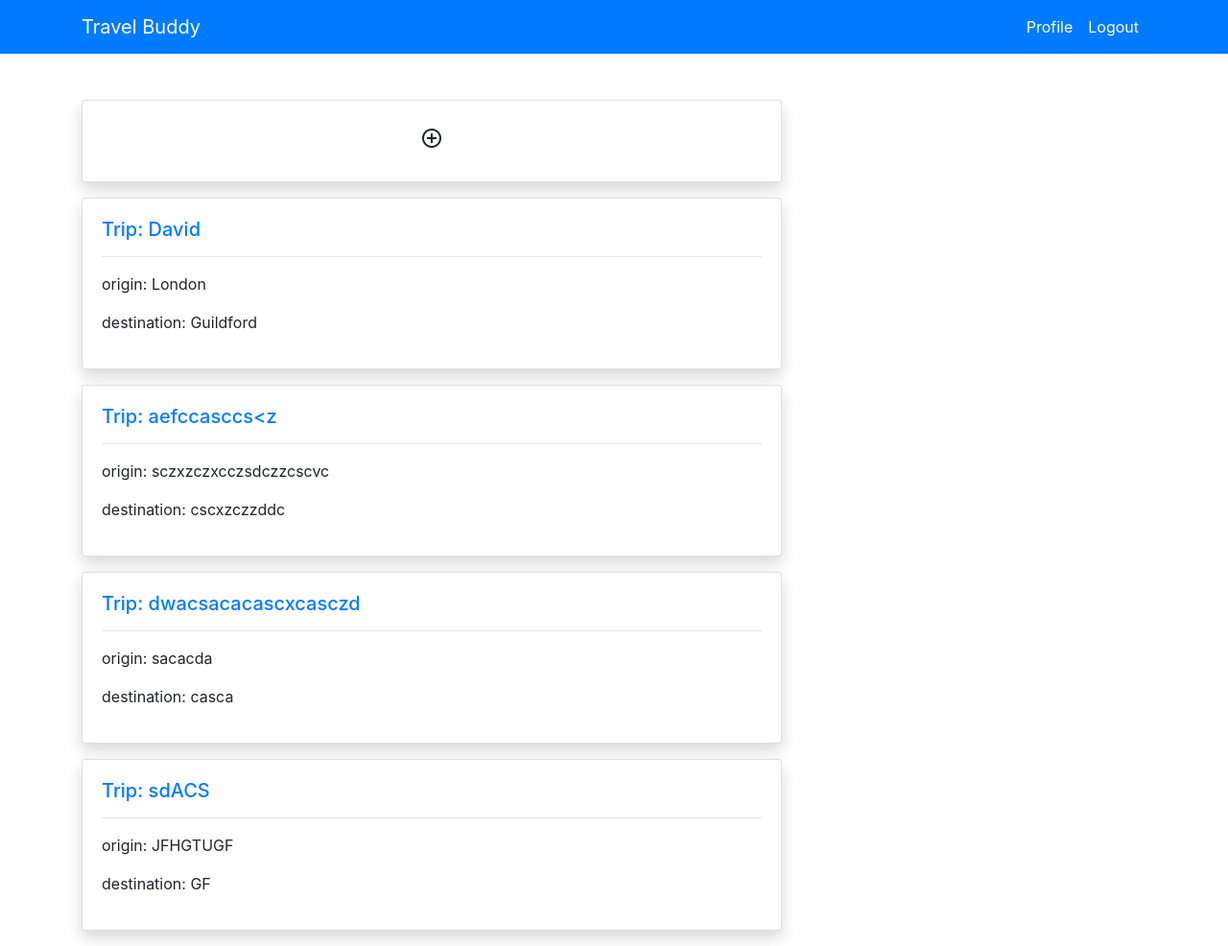
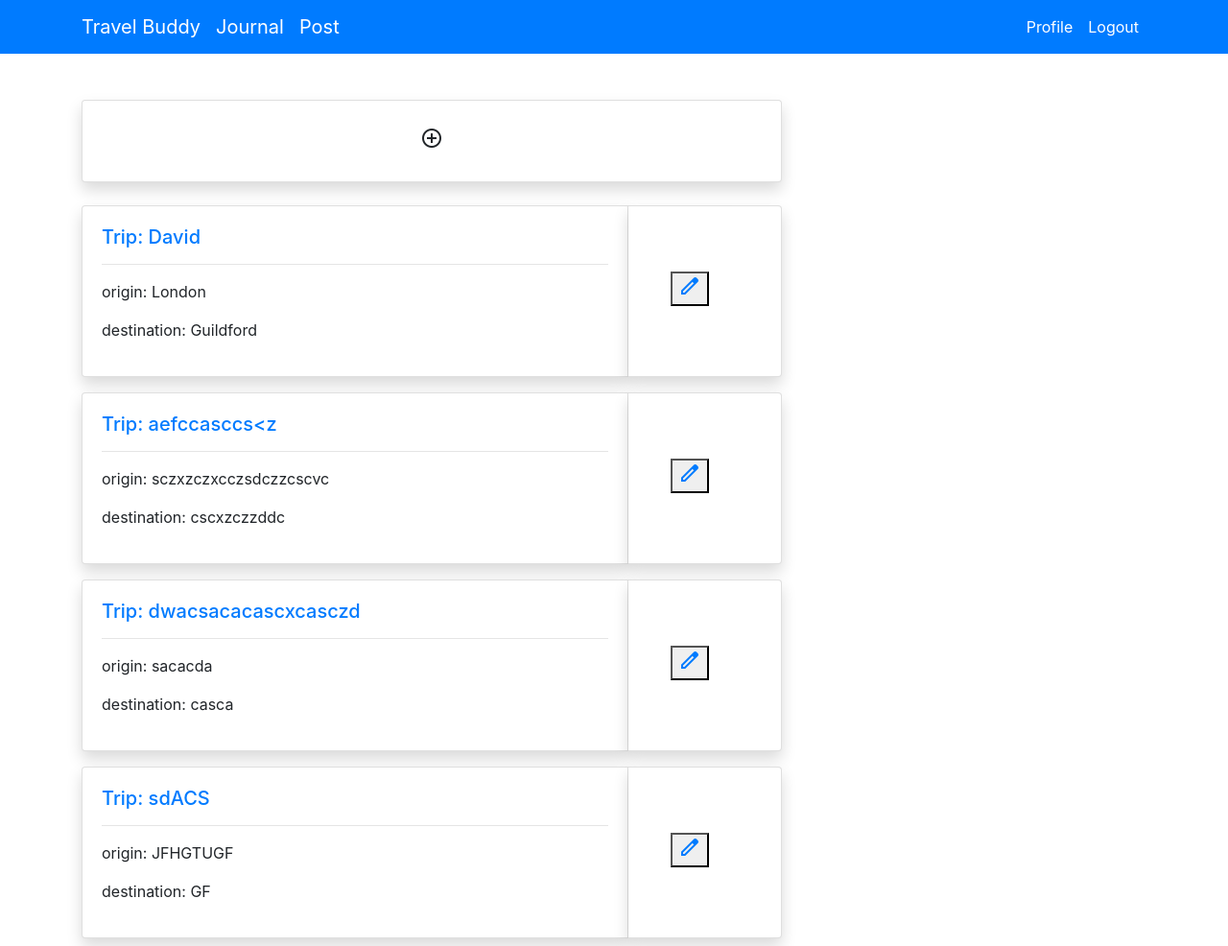
Before and after one commit to Surrey-SWE-Group-16/tripPlanner, a Django app: page /log/ in a window 1280 px wide. Shown: the whole page at 96% size. Run offline with Django 4.2, Linux system fonts and the light colour scheme; a user stored in the database is signed in; data comes from the database, SQL or seed files in the repository; both versions use the stored data as it was after the commit; some libraries are stand-ins or nearby versions.

Commit message:
Journal edit updated, header updated

```diff
--- a/travelbuddy/map_main/views.py
+++ b/travelbuddy/map_main/views.py
@@ -39,6 +39,7 @@ def user_map(request):
     return render(request, "map_main/user.html", {'form': form})
 
 # Create user travel log that redirects to User page
+@login_required
 def user_log(request):
     maps = MapModel.objects.all()
     print("map model ", maps)
@@ -48,7 +49,8 @@ def user_log(request):
 
     return render(request, 'map_main/log.html', context)
 
-
+# Direct users to their user db when click on their old logs
+@login_required
 def user_log_history(request, pk):
     history = MapModel.objects.get(id=pk)
     print("history", history)
@@ -112,3 +114,16 @@ def location(request):
     }
 
     return render(request, 'planner/log.html', context)
+
+
+# # log can only be deleted when logged in
+# @login_required
+# def log_delete(request, pk):
+#     history = MapModel.objects.get(id=pk)
+#     if request.method == 'POST':
+#         history.delete()
+#         return redirect('planner-log-history')
+#     context = {
+#         'history': history
+#     }
+#     return render(request, 'blog/post_delete.html', context)
--- a/travelbuddy/travelbuddy/templates/header.html
+++ b/travelbuddy/travelbuddy/templates/header.html
@@ -23,7 +23,7 @@
         <div class="container-fluid">
             <div class="navbar-header">
                 <a class="navbar-brand" href="{% url '' %}"><span class="glyphicon glyphicon-home"></span></a>
-                <a class="navbar-brand" href="{% url 'user_map' %}">User</a>
+                <a class="navbar-brand" href="{% url 'planner-log' %}">User</a>
             </div>
             <div class="collapse navbar-collapse" id="bs-example-navbar-collapse-1">
                 <ul class="nav navbar-nav navbar-right">
--- a/travelbuddy/travelbuddy/templates/map_main/log.html
+++ b/travelbuddy/travelbuddy/templates/map_main/log.html
@@ -14,12 +14,23 @@
                 </div>
             </div>
             {% for map in maps %}
-            <div class="card shadow my-3">
-                <div class="card-body">
-                    <h5><a href="{% url 'planner-log-history' map.id %}">Trip: {{map.title}}</a></h5>
-                    <hr>
-                    <p>origin: {{map.orig_loc}}</p>
-                    <p>destination: {{map.dest_loc}}</p>
+            <div class="card-group">
+                <div class="card shadow my-2">
+                    <div class="card-body">
+                        <h5><a href="{% url 'planner-log-history' map.id %}">Trip: {{map.title}}</a></h5>
+                        <hr>
+                        <p>origin: {{map.orig_loc}}</p>
+                        <p>destination: {{map.dest_loc}}</p>
+                    </div>
+                </div>
+                <div class="card shadow my-2" style="max-width: 10rem;">
+                    <div class="card-body my-5 mx-4" style="test-align: right">
+                        <button>
+                            <a href="{% url 'planner-log-history' map.id %}">
+                            <span class="material-symbols-outlined">edit</span>
+                            </a>
+                        </button>
+                    </div>
                 </div>
             </div>
             {% endfor %}
--- a/travelbuddy/travelbuddy/templates/partials/base.html
+++ b/travelbuddy/travelbuddy/templates/partials/base.html
@@ -11,6 +11,7 @@
           integrity="sha384-zCbKRCUGaJDkqS1kPbPd7TveP5iyJE0EjAuZQTgFLD2ylzuqKfdKlfG/eSrtxUkn" crossorigin="anonymous">
     <link rel="stylesheet" href="https://cdnjs.cloudflare.com/ajax/libs/font-awesome/4.7.0/css/font-awesome.min.css">
     <link rel="stylesheet" href="https://fonts.googleapis.com/css2?family=Material+Symbols+Outlined:opsz,wght,FILL,GRAD@48,400,0,0" />
+    <link rel="stylesheet" href="https://fonts.googleapis.com/css2?family=Material+Symbols+Outlined:opsz,wght,FILL,GRAD@20..48,100..700,0..1,-50..200" />
 <!--   Custome CSS   -->
     <link rel="stylesheet" href="{% static '/style.css' %}">
 
--- a/travelbuddy/travelbuddy/templates/partials/nav.html
+++ b/travelbuddy/travelbuddy/templates/partials/nav.html
@@ -6,10 +6,12 @@
 
       <!--  if user is logged in  -->
       {% if user.is_authenticated %}
-      <a class="navbar-brand text-white" href="{% url 'blog-index' %}">Travel Buddy</a>
-      <button class="navbar-toggler" type="button" data-toggle="collapse" data-target="#navbarSupportedContent" aria-controls="navbarSupportedContent" aria-expanded="false" aria-label="Toggle navigation">
-        <span class="navbar-toggler-icon"></span>
-      </button>
+      <a class="navbar-brand text-white" href="{% url '' %}">Travel Buddy</a>
+      <a class="navbar-brand" href="{% url 'planner-log' %}" style="color:#fff">Journal</a>
+      <a class="navbar-brand" href="{% url 'blog-index' %}" style="color:#fff">Post</a>
+<!--      <button class="navbar-toggler" type="button" data-toggle="collapse" data-target="#navbarSupportedContent" aria-controls="navbarSupportedContent" aria-expanded="false" aria-label="Toggle navigation">-->
+<!--        <span class="navbar-toggler-icon"></span>-->
+<!--      </button>-->
 
       <div class="collapse navbar-collapse" id="navbarSupportedContent">
         <ul class="navbar-nav ml-auto">
```
Also changed, not shown: travelbuddy/travelbuddy/templates/base.html (+12 -2 lines), travelbuddy/travelbuddy/templates/blog/index.html (+0 -8 lines), travelbuddy/travelbuddy/templates/contactus.html (deleted, +0 -14 lines), travelbuddy/db.sqlite3, travelbuddy/static/nav.css (added), travelbuddy/static/style.css (line endings or trailing spaces).
